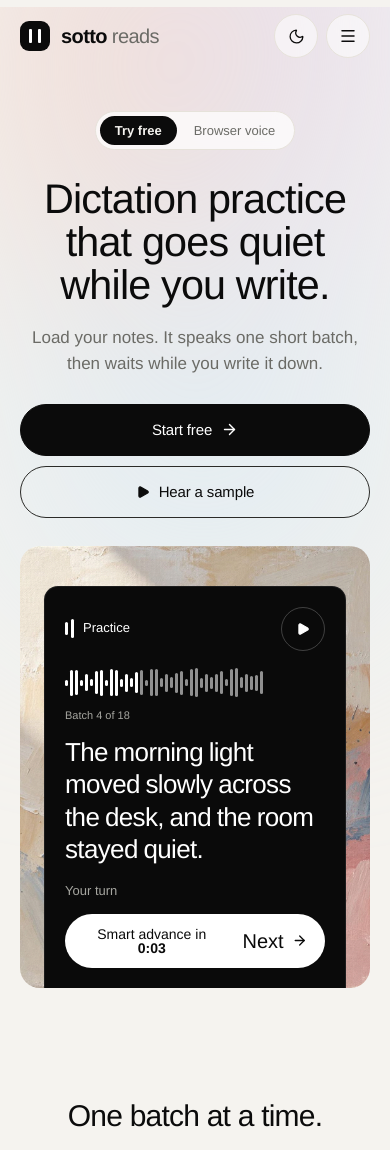
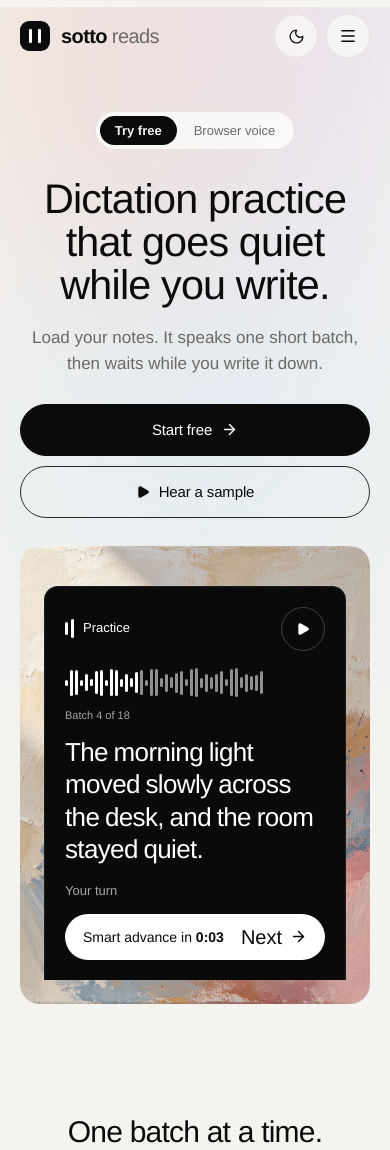
Before and after one commit to spectaculardipin/sottoreads, a React (Vite) app in the folder mockup/: page / in a window 390 px wide. Shown: the top 1150 px of the page. Built offline with nearby package versions, Linux system fonts and the light colour scheme.

Commit message:
Close the stage mat and finalize the mockup

```diff
--- a/mockup/src/styles/fish.css
+++ b/mockup/src/styles/fish.css
@@ -2889,3 +2889,32 @@ button.advance-pill:hover {
   opacity: 0.05;
   mix-blend-mode: screen;
 }
+
+/* Close the stage mat and keep the mobile pill single-line */
+
+.stage {
+  min-height: 440px;
+  padding-bottom: 40px;
+}
+
+@media (max-width: 980px) {
+  .stage {
+    min-height: 400px;
+    padding-bottom: 28px;
+  }
+}
+
+@media (max-width: 640px) {
+  .stage {
+    min-height: 380px;
+    padding-bottom: 24px;
+  }
+
+  .sample-panel .advance-pill {
+    gap: 8px;
+  }
+
+  .sample-panel .advance-copy {
+    white-space: nowrap;
+  }
+}
```
Also changed, not shown: 1 other file (tests, documents, lock files or other folders).
